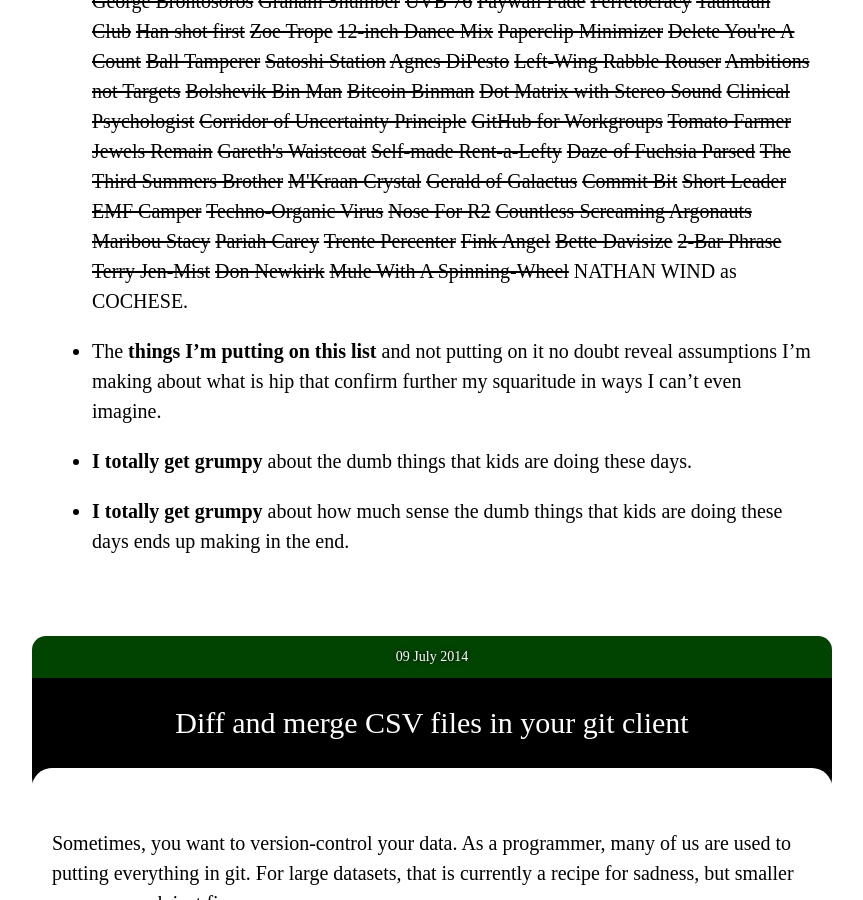
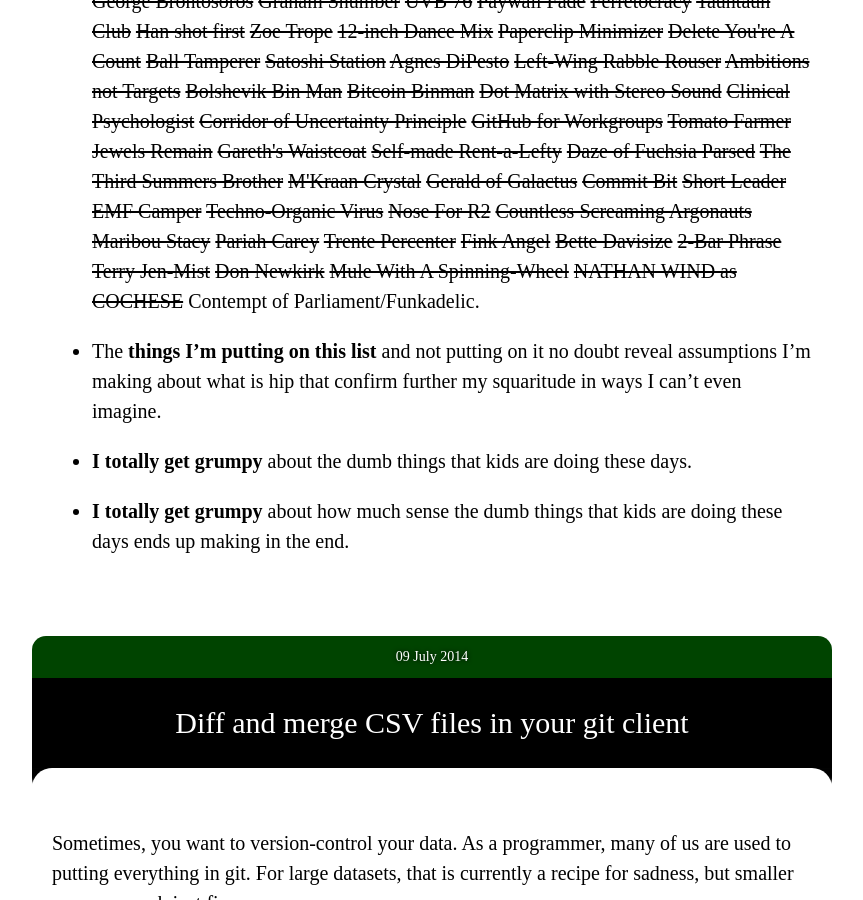
Before and after one commit to paulfitz/paulfitz.github.io, a Jekyll site: the page built from index.html, in a window 1280 px wide and 900 px high, scrolled down 20796 px. Shown: the whole window, without its empty margins (208-1071 px from the left). Built offline with Jekyll 4.4.1, drawn with Linux system fonts in a browser that asks for light colours; nearby versions of some CDN libraries.

Commit message:
more pike

```diff
--- a/_data/pikes.json
+++ b/_data/pikes.json
@@ -176,5 +176,6 @@
   "Terry Jen-Mist",
   "Don Newkirk",
   "Mule With A Spinning-Wheel",
-  "NATHAN WIND as COCHESE"
+  "NATHAN WIND as COCHESE",
+  "Contempt of Parliament/Funkadelic"
 ]
```
